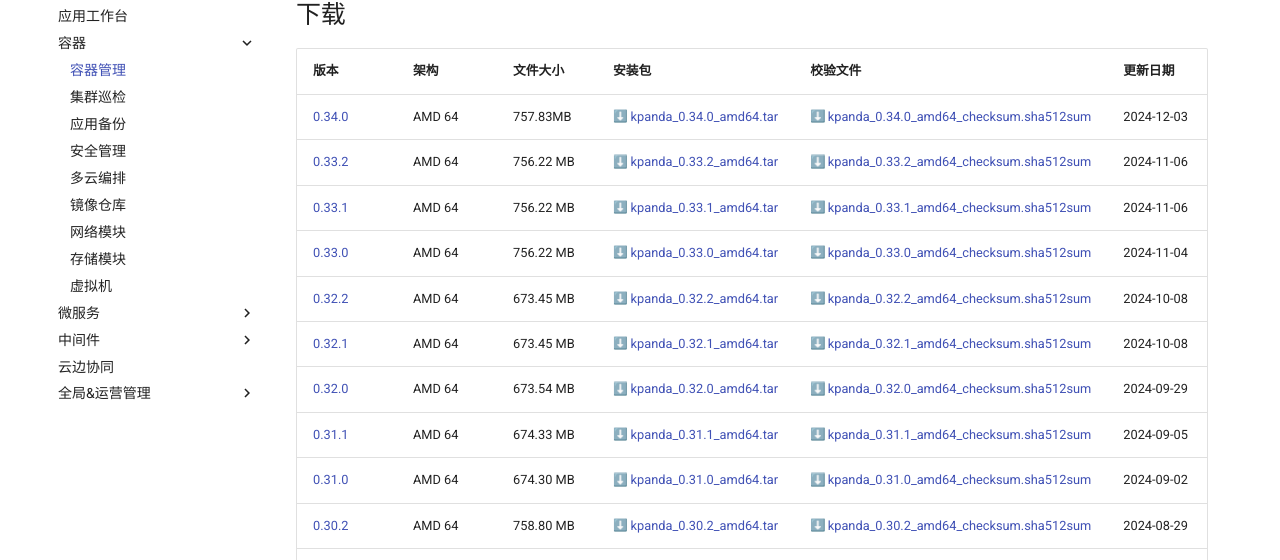
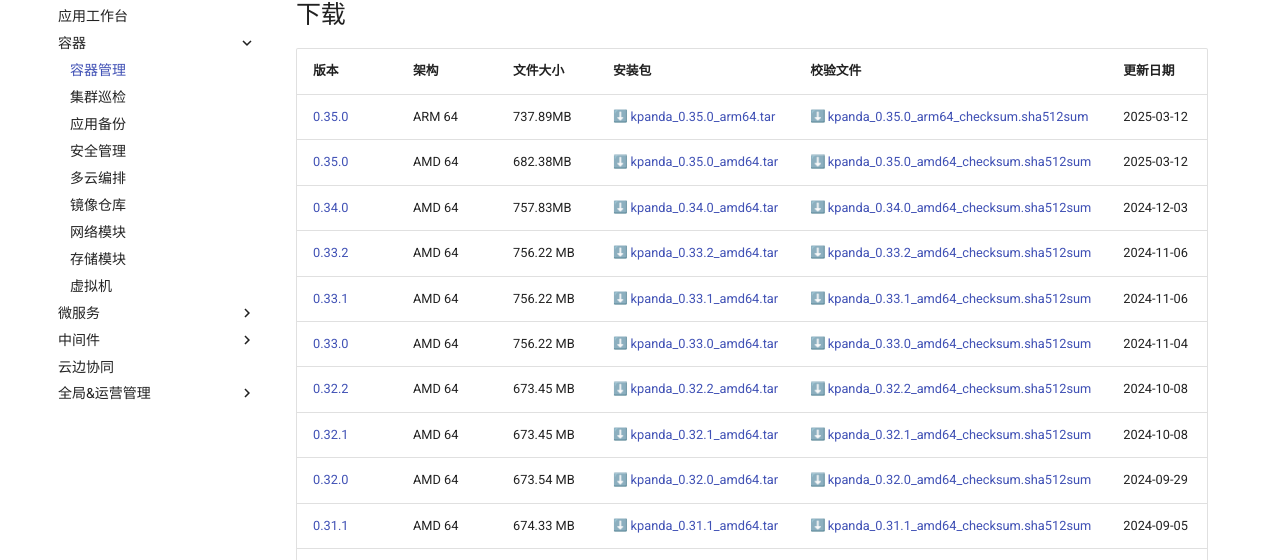
Before and after one commit to windsonsea/daocloud-download-docs, an MkDocs documentation site: the page built from docs/zh/docs/download/modules/kpanda.md, in a window 1280 px wide and 900 px high. Shown: the part 340-900 px from the top of the window. Built offline with MkDocs 1.6.1 and Material for MkDocs 9.7.7, drawn with Linux system fonts in a browser that asks for light colours; emoji names are drawn with the system emoji font; comment, search, counter and statistics services are not loaded.

Commit message:
download: kpanda version updated to 0.35.0

```diff
--- a/docs/zh/docs/download/modules/kpanda.md
+++ b/docs/zh/docs/download/modules/kpanda.md
@@ -11,6 +11,8 @@ hide:
 
 | 版本 | 架构 | 文件大小 | 安装包 | 校验文件 | 更新日期 |
 | ---- | --- | ------ | ------ | ------ | ------- |
+| [0.35.0](../../kpanda/intro/release-notes.md) | ARM 64 | 737.89MB | [:arrow_down: kpanda_0.35.0_arm64.tar](https://qiniu-download-public.daocloud.io/DaoCloud_Enterprise/kpanda_0.35.0_arm64.tar) | [:arrow_down: kpanda_0.35.0_arm64_checksum.sha512sum](https://qiniu-download-public.daocloud.io/DaoCloud_Enterprise/kpanda_0.35.0_arm64_checksum.sha512sum) | 2025-03-12 |
+| [0.35.0](../../kpanda/intro/release-notes.md) | AMD 64 | 682.38MB | [:arrow_down: kpanda_0.35.0_amd64.tar](https://qiniu-download-public.daocloud.io/DaoCloud_Enterprise/kpanda_0.35.0_amd64.tar) | [:arrow_down: kpanda_0.35.0_amd64_checksum.sha512sum](https://qiniu-download-public.daocloud.io/DaoCloud_Enterprise/kpanda_0.35.0_amd64_checksum.sha512sum) | 2025-03-12 |
 | [0.34.0](../../kpanda/intro/release-notes.md) | AMD 64 | 757.83MB | [:arrow_down: kpanda_0.34.0_amd64.tar](https://qiniu-download-public.daocloud.io/DaoCloud_Enterprise/kpanda_0.34.0_amd64.tar) | [:arrow_down: kpanda_0.34.0_amd64_checksum.sha512sum](https://qiniu-download-public.daocloud.io/DaoCloud_Enterprise/kpanda_0.34.0_amd64_checksum.sha512sum) | 2024-12-03 |
 | [0.33.2](../../kpanda/intro/release-notes.md) | AMD 64 | 756.22 MB | [:arrow_down: kpanda_0.33.2_amd64.tar](https://qiniu-download-public.daocloud.io/DaoCloud_Enterprise/kpanda_0.33.2_amd64.tar) | [:arrow_down: kpanda_0.33.2_amd64_checksum.sha512sum](https://qiniu-download-public.daocloud.io/DaoCloud_Enterprise/kpanda_0.33.2_amd64_checksum.sha512sum) | 2024-11-06 |
 | [0.33.1](../../kpanda/intro/release-notes.md) | AMD 64 | 756.22 MB | [:arrow_down: kpanda_0.33.1_amd64.tar](https://qiniu-download-public.daocloud.io/DaoCloud_Enterprise/kpanda_0.33.1_amd64.tar) | [:arrow_down: kpanda_0.33.1_amd64_checksum.sha512sum](https://qiniu-download-public.daocloud.io/DaoCloud_Enterprise/kpanda_0.33.1_amd64_checksum.sha512sum) | 2024-11-06 |
```
Also changed, not shown: docs/zh/docs/download/index.md (+1 -1 lines).
